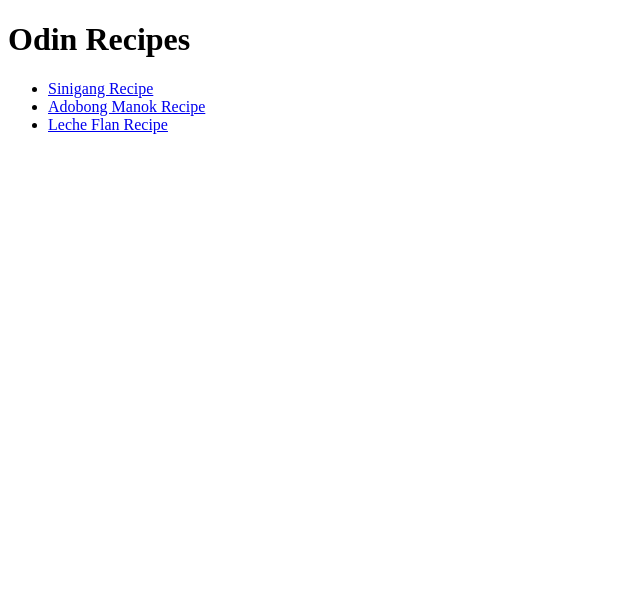
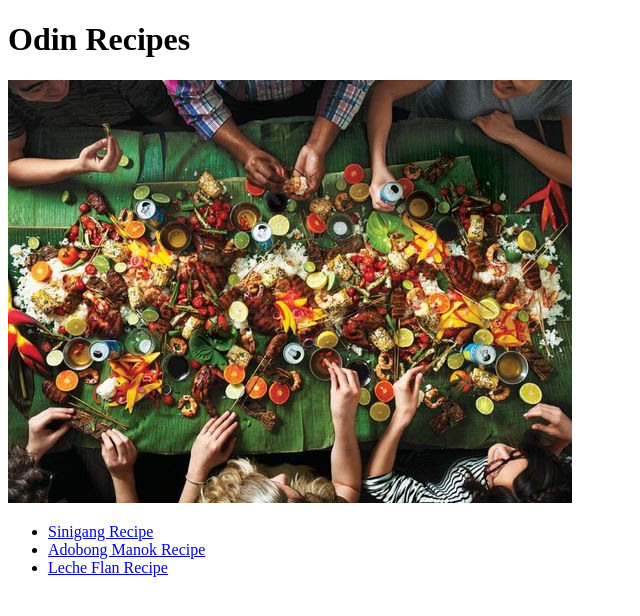
Before and after one commit to phosmiro/odin-recipes, a plain HTML site: page index.html in a window 1280 px wide. Shown: the whole page, without its empty margins (0-640 px from the left). Drawn offline with Linux system fonts and the light colour scheme.

Commit message:
Add image to homepage

```diff
--- a/index.html
+++ b/index.html
@@ -7,6 +7,7 @@
 
     <body>
         <h1>Odin Recipes</h1>
+        <img src="index-images/kamayan.jpg" alt="Six people sitting around a table and eating food on top of a banana leaf">
 
         <ul>
             <li><a href="recipes/sinigang.html" rel="noopener noreferrer">Sinigang Recipe</a></li>
```
Also changed, not shown: index-images/kamayan.jpg (added).
